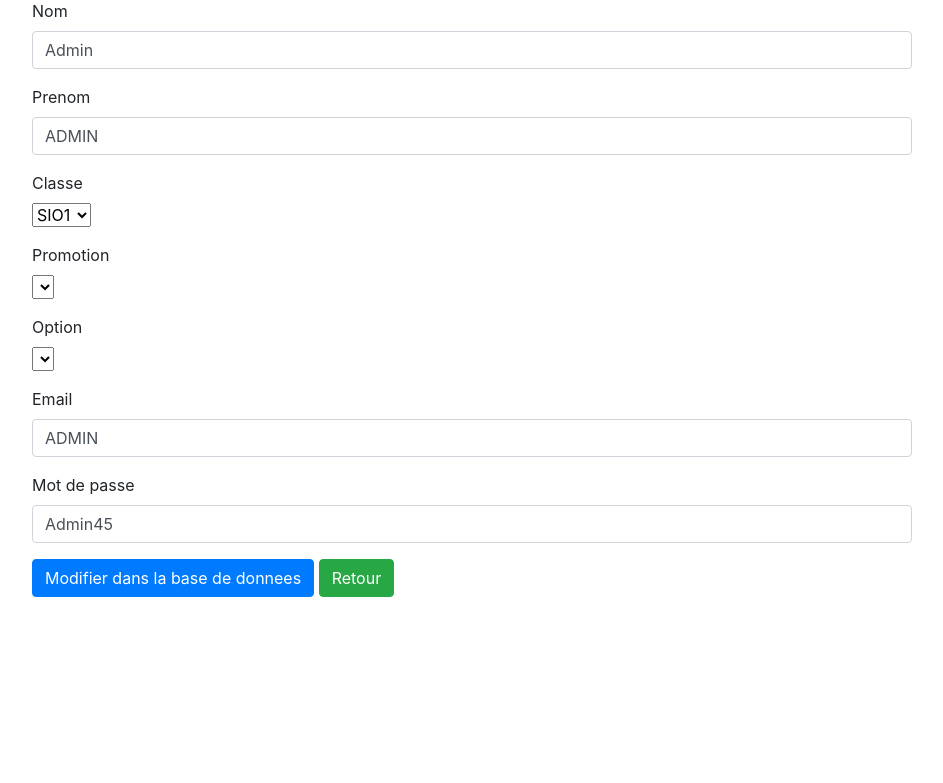
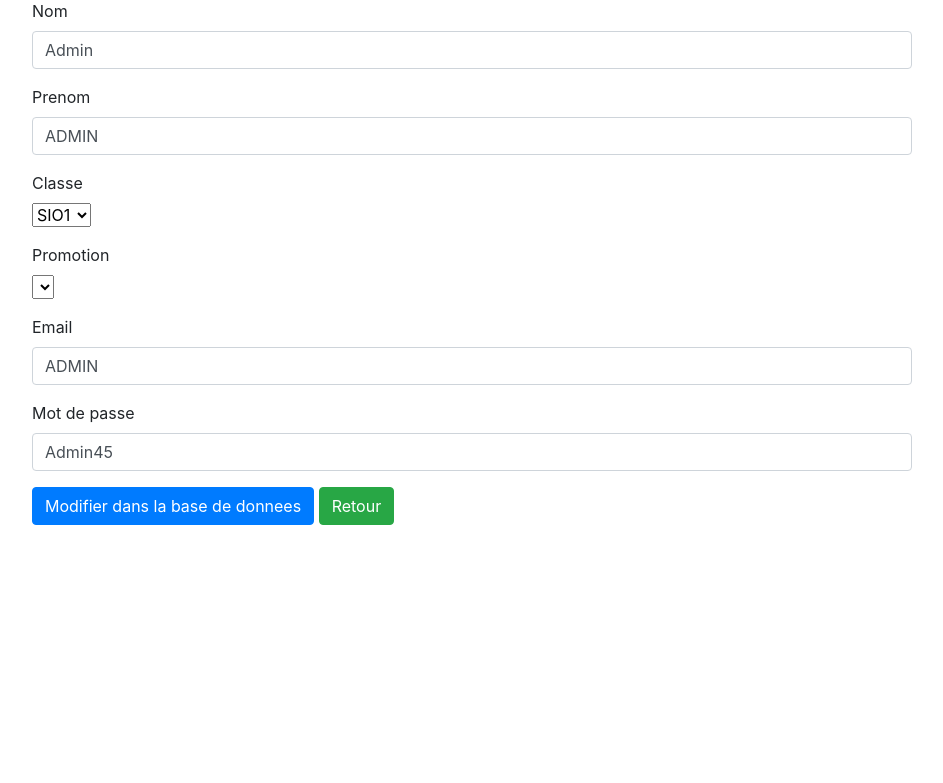
Before and after one commit to Morrays/Projet-Stage-SIO, a PHP site: page /modifutil.php?id=1 in a window 1280 px wide. Shown: the part 287-1070 px from the top of the page, without its empty margins (168-1111 px from the left). After the commit the page ends 812 px from the top, so only its background shows below. Run offline with PHP 8.4, Linux system fonts and the light colour scheme; data comes from the database, SQL or seed files in the repository; data that the repository does not hold is empty.

Commit message:
Revert "Ajout liste déroulante pour les options (SLAM/SISR)"
This reverts commit eb4285243e19e91999c63243e607a5b2e39cc764.

```diff
--- a/modifutil.php
+++ b/modifutil.php
@@ -87,22 +87,6 @@ if (isset($_REQUEST['submit'])) {
                 ?>
             </div>
             <div class="form-group">
-                <label for="">Option</label>
-                <br>
-                <?php
-                $sql = "SELECT * FROM option WHERE id_option > 1";
-                $q = $connection->query($sql);
-                echo "<select name = 'idoption' >";
-                while ($ligne = $q->fetch()) {
-                    if ($row['idoption'] == $ligne[0])
-                        echo "<option value=" . $ligne[0] . " selected='selected'>" . $ligne[1] . "</option>";
-                    else
-                        echo "<option value=" . $ligne[0] . ">" . $ligne[1] . "</option>";
-                }
-                echo "</select>";
-                ?>
-            </div>
-            <div class="form-group">
                 <label for="">Email</label>
                 <input type="text" class="form-control" id="example" name="email" value="<?php echo $row['email']; ?>">
             </div>
```
